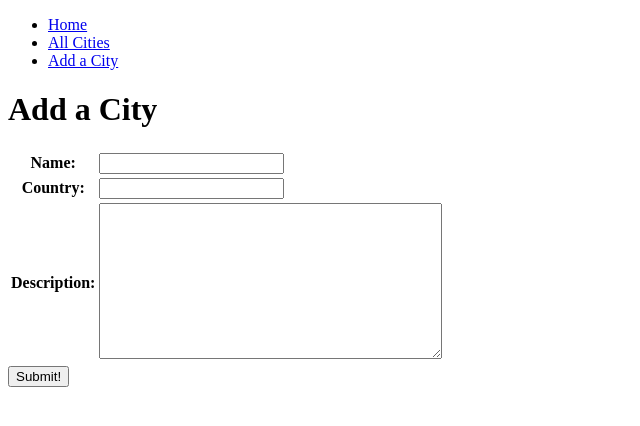
After one commit to dorkykenny/journeypal, a Django app: page /cities/create/ in a window 1280 px wide. The commit adds this page. Shown: the top 426 px of the page, without its empty margins (0-640 px from the left). Run offline with Django 5.2, Linux system fonts and the light colour scheme.

```diff
--- a/journeypal/my_app/models.py
+++ b/journeypal/my_app/models.py
@@ -1,4 +1,5 @@
 from django.db import models
+from django.urls import reverse
 
 class City(models.Model):
     name = models.CharField(max_length=255)
@@ -7,3 +8,6 @@ class City(models.Model):
 
     def __str__(self):
         return self.name
+
+    def get_absolute_url(self):
+        return reverse('city-detail', kwargs={'city_id': self.id})
--- a/journeypal/my_app/templates/base.html
+++ b/journeypal/my_app/templates/base.html
@@ -14,8 +14,8 @@
         <nav>
             <ul>
                 <li><a href="/">Home</a></li>
-                <li><a href="/destinations">All Cities</a></li>
-                <li><a href="/destinations/create">Add a City</a></li>
+                <li><a href="/cities">All Cities</a></li>
+                <li><a href="/cities/create">Add a City</a></li>
             </ul>
         </nav>
         </header>
--- a/journeypal/my_app/templates/cities/detail.html
+++ b/journeypal/my_app/templates/cities/detail.html
@@ -10,6 +10,12 @@
     <p>Country: {{ city.country }}</p>
     <p>Description: {{ city.description }}</p>
 
+    <div class="city-actions">
+        <a href="{% url 'city-update' city.id %}" class="btn warn">Edit</a>
+        <a href="{% url 'city-delete' city.id %}" class="btn danger">Delete</a>
+    </div>
+
+
 </section>
 
 {% endblock %}
--- a/journeypal/my_app/templates/cities/index.html
+++ b/journeypal/my_app/templates/cities/index.html
@@ -8,7 +8,7 @@
 
 <section class="card-container">
 {% for city in cities %}
-    <a href="">
+    <a href="{% url 'city-detail' city.id %}">
         <div class="card">
             <div class="card-content">
                 <h2 class="card-title">{{ city.name }}</h2>
--- /dev/null
+++ b/journeypal/my_app/templates/my_app/city_form.html
@@ -0,0 +1,21 @@
+{% extends 'base.html' %}
+
+{% block content %}
+
+<div class="page-header">
+    {% if city %}
+        <h1>Edit {{ city.name }}</h1>
+    {% else %}
+        <h1>Add a City</h1>
+    {% endif %}
+</div>
+
+<form action="" method="post" class="form-container">
+    {% csrf_token %}
+    <table>
+        {{ form.as_table }}
+    </table>
+    <button type="submit" class="btn submit">Submit!</button>
+</form>
+
+{% endblock %}
--- a/journeypal/my_app/urls.py
+++ b/journeypal/my_app/urls.py
@@ -5,5 +5,8 @@ from . import views
 urlpatterns = [
     path('', views.home, name='home'),
     path('cities/', views.city_index, name='city-index'),
-        path('cities/<int:city_id>/', views.city_detail, name='city-detail'),
+    path('cities/<int:city_id>/', views.city_detail, name='city-detail'),
+    path('cities/create/', views.CityCreate.as_view(), name='city-create'),
+    path('cities/<int:pk>/update/', views.CityUpdate.as_view(), name='city-update'),
+    path('cities/<int:pk>/delete/', views.CityDelete.as_view(), name='city-delete'),
 ]
--- a/journeypal/my_app/views.py
+++ b/journeypal/my_app/views.py
@@ -1,5 +1,10 @@
 from django.shortcuts import render
+from django.views.generic.edit import CreateView, UpdateView, DeleteView
+from django.views.generic import DetailView
+
 from .models import City
+
+
 def home(request):
     return render(request, 'home.html')
 
@@ -10,3 +15,16 @@ def city_index(request):
 def city_detail(request, city_id):
     city = City.objects.get(id=city_id)
     return render(request, 'cities/detail.html', {'city': city})
+
+class CityCreate(CreateView):
+    model = City
+    fields = '__all__'
+    success_url = '/cities/'
+
+class CityUpdate(UpdateView):
+    model = City
+    fields = ['country', 'description']
+
+class CityDelete(DeleteView):
+    model = City
+    success_url = '/cities/'
```
Also changed, not shown: journeypal/my_app/migrations/0001_initial.py (added).
